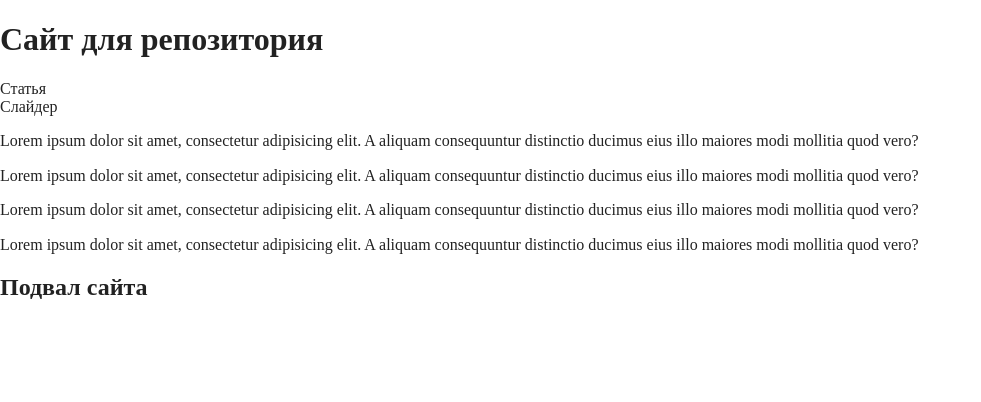
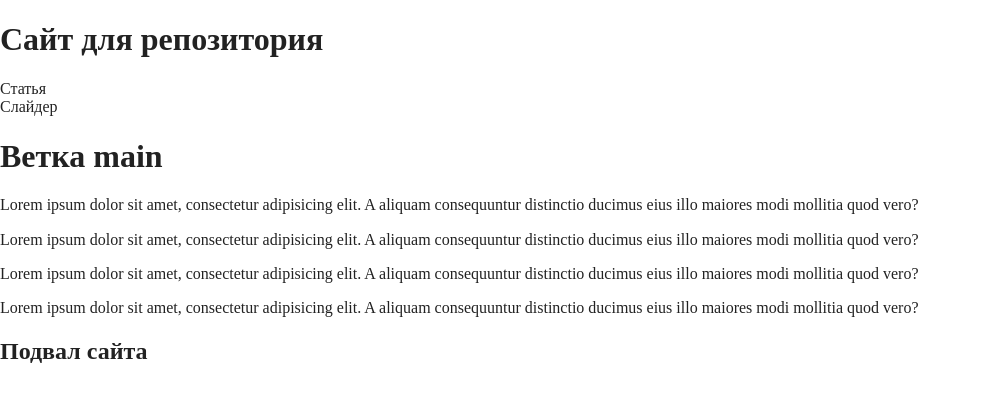
Before and after one commit to rodnovspb/git, a website built with Parcel: page index.html in a window 1280 px wide. Shown: the whole page, without its empty margins (0-981 px from the left). Built offline with nearby package versions, Linux system fonts and the light colour scheme.

Commit message:
main комментарий

```diff
--- a/index.html
+++ b/index.html
@@ -29,6 +29,7 @@
 
   <article>Статья</article>
   <aside>Слайдер</aside>
+  <h1>Ветка main</h1>
   <p>Lorem ipsum dolor sit amet, consectetur adipisicing elit. A aliquam consequuntur distinctio ducimus eius illo maiores modi mollitia quod vero?</p>
   <p>Lorem ipsum dolor sit amet, consectetur adipisicing elit. A aliquam consequuntur distinctio ducimus eius illo maiores modi mollitia quod vero?</p>
   <p>Lorem ipsum dolor sit amet, consectetur adipisicing elit. A aliquam consequuntur distinctio ducimus eius illo maiores modi mollitia quod vero?</p>
```
